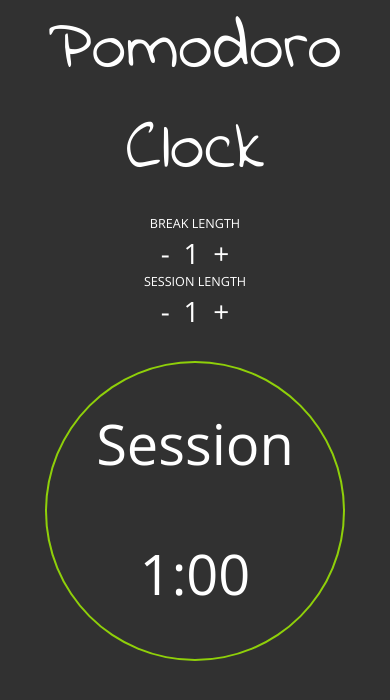
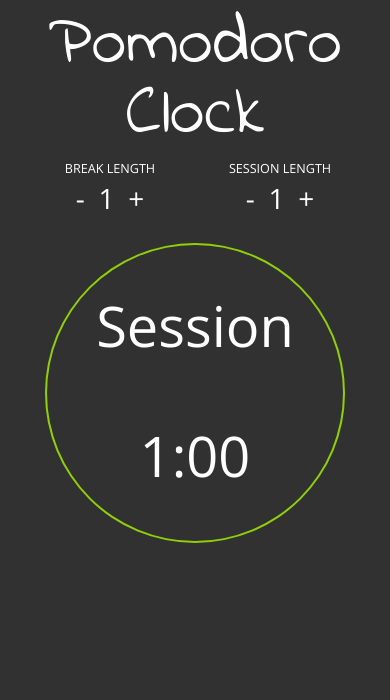
Before and after one commit to kganguly/FCC-Pomodoro, a website: page index.html in a window 390 px wide. Drawn offline with nearby package versions, Linux system fonts and the light colour scheme.

Commit message:
Fixed responsive design for mobile..

```diff
--- a/css/style.css
+++ b/css/style.css
@@ -10,16 +10,32 @@ header {
     font-size: 5em;
     font-weight: normal;
     text-align: center;
+    line-height: 1;
+    padding-top: 10px;
 }
 
 .row {
-    padding: 15px;
+    padding: 0px;
+    margin: 25px auto 25px auto;
 }
 
 #controls,
 #timer {
     text-align: center;
+}
+
+.col-sm-2,
+#timer {
     cursor: pointer;
+}
+
+#controls {
+    margin: 10px;
+}
+
+.col-sm-2 {
+    margin-top: 10px;
+    margin-bottom: 10px;
 }
 
 .control-label {
@@ -58,4 +74,5 @@ header {
 div {
     border: solid 1px white;
 }
+
 */
--- a/index.html
+++ b/index.html
@@ -18,7 +18,7 @@
     </header>
     <main class="container">
         <div class="row" id="controls">
-            <div class="col-sm-2 col-sm-offset-4" id="break">
+            <div class="col-xs-6 col-sm-3 col-sm-offset-3 col-lg-2 col-lg-offset-4" id="break">
                 <div class="control-label">BREAK LENGTH</div>
                 <div class="control-entry">
                     <div class="control minus">-</div>
@@ -26,7 +26,7 @@
                     <div class="control plus">+</div>
                 </div>
             </div>
-            <div class="col-sm-2" id="session">
+            <div class="col-xs-6 col-sm-3 col-lg-2" id="session">
                 <div class="control-label">SESSION LENGTH</div>
                 <div class="control-entry">
                     <div class="control minus">-</div>
```
